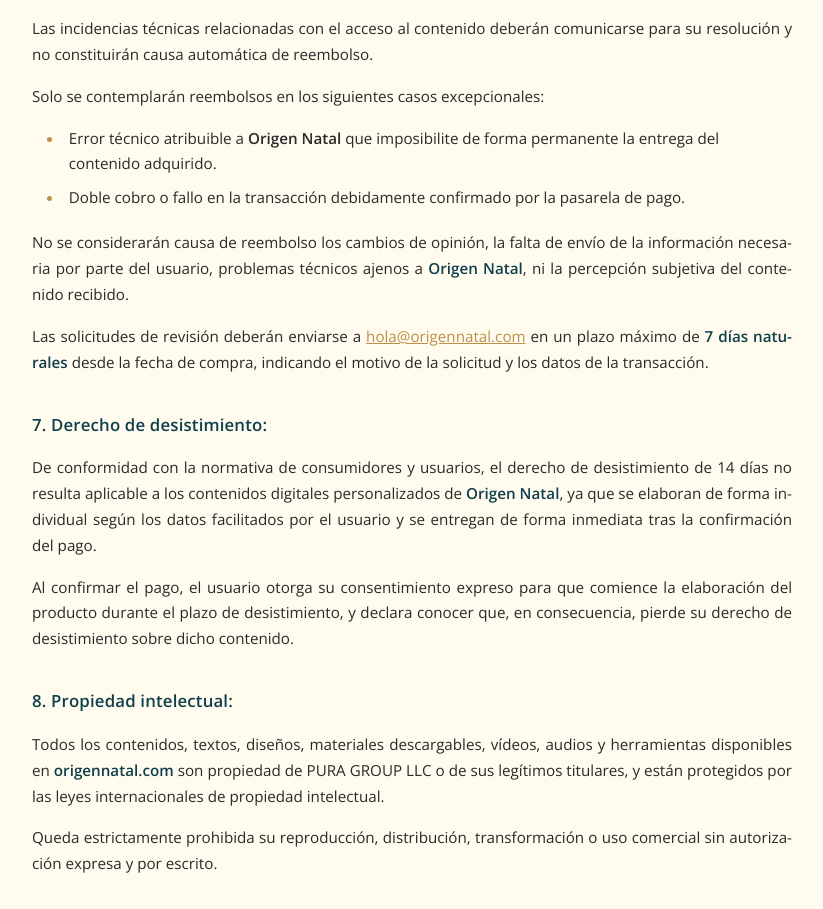
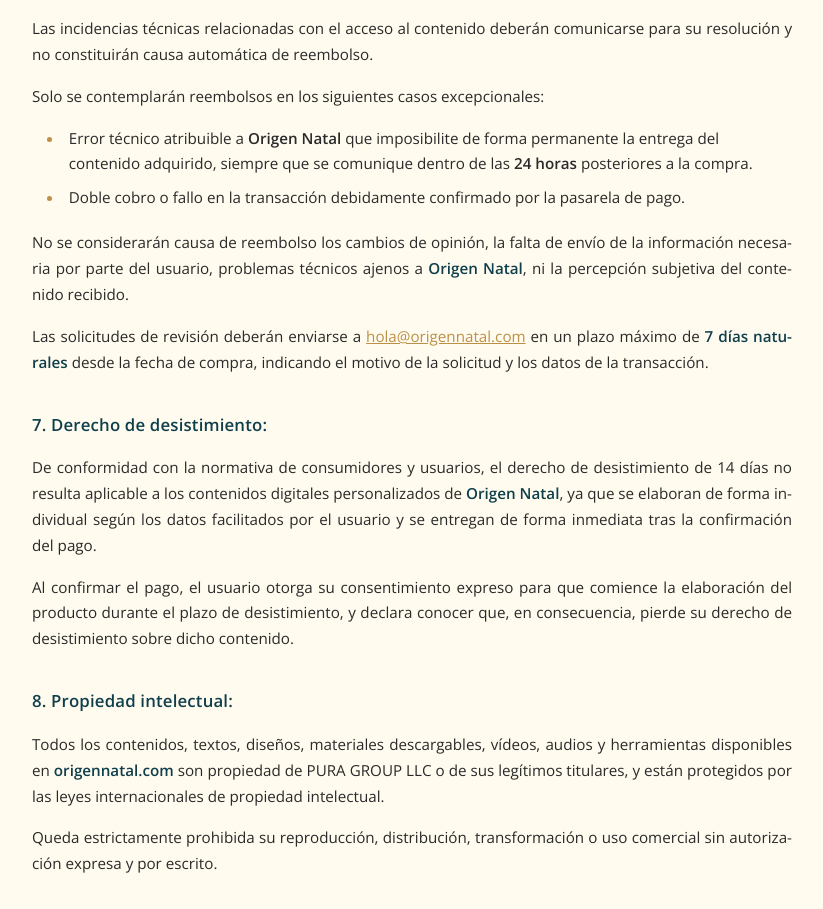
Before and after one commit to TUCODIGOB/tcb, a website: page terminos-y-condiciones.html in a window 1280 px wide. Shown: the part 2149-3058 px from the top of the page, without its empty margins (228-1051 px from the left). Drawn offline with Linux system fonts and the light colour scheme; a web font is replaced by a local one.

Commit message:
Update terminos-y-condiciones.html

```diff
--- a/terminos-y-condiciones.html
+++ b/terminos-y-condiciones.html
@@ -278,7 +278,7 @@
         <p>Las incidencias técnicas relacionadas con el acceso al contenido deberán comunicarse para su resolución y no constituirán causa automática de reembolso.</p>
         <p>Solo se contemplarán reembolsos en los siguientes casos excepcionales:</p>
         <ul>
-          <li>Error técnico atribuible a <strong>Origen Natal</strong> que imposibilite de forma permanente la entrega del contenido adquirido.</li>
+          <li>Error técnico atribuible a <strong>Origen Natal</strong> que imposibilite de forma permanente la entrega del contenido adquirido, siempre que se comunique dentro de las <strong>24 horas</strong> posteriores a la compra.</li>
           <li>Doble cobro o fallo en la transacción debidamente confirmado por la pasarela de pago.</li>
         </ul>
         <p>No se considerarán causa de reembolso los cambios de opinión, la falta de envío de la información necesaria por parte del usuario, problemas técnicos ajenos a <strong>Origen Natal</strong>, ni la percepción subjetiva del contenido recibido.</p>
```
